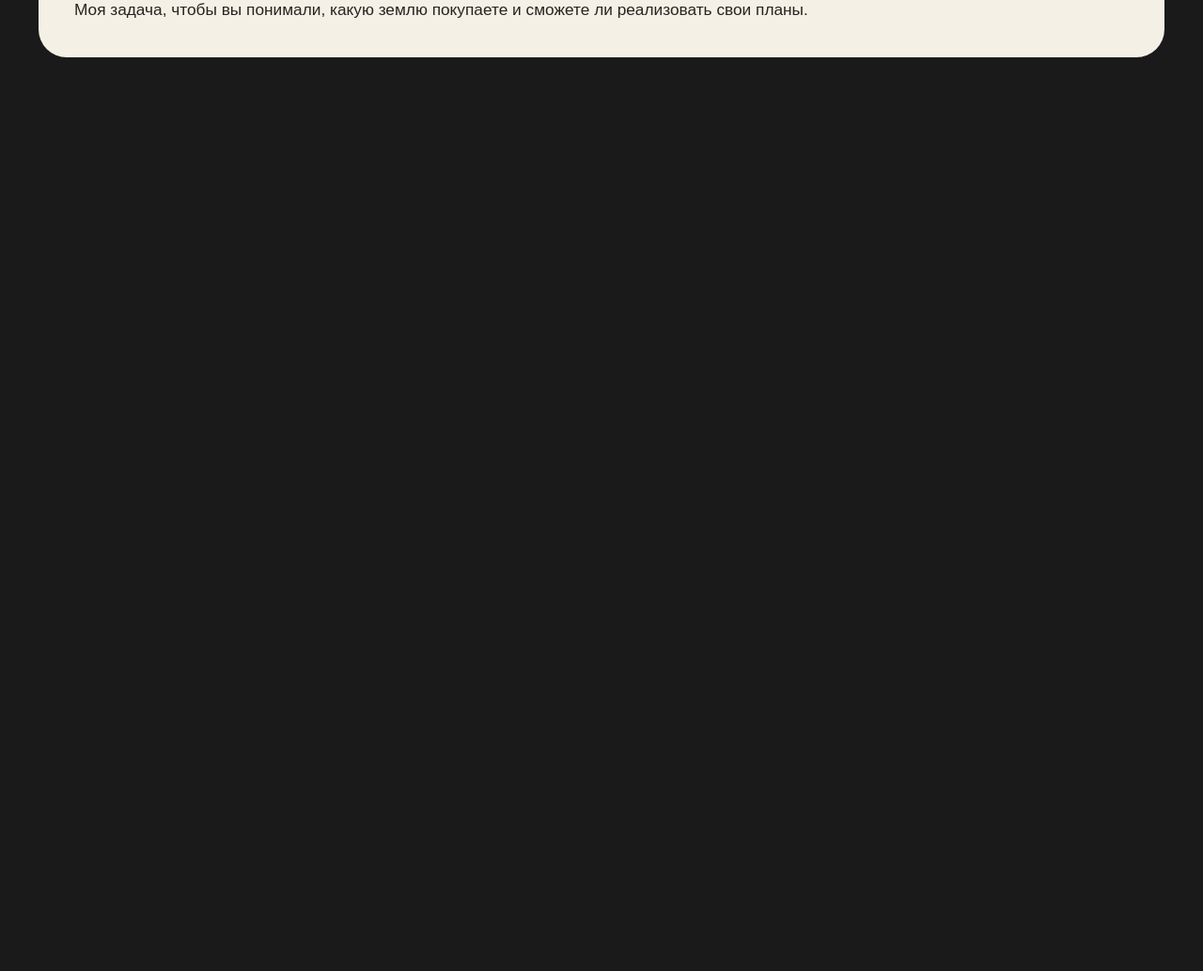
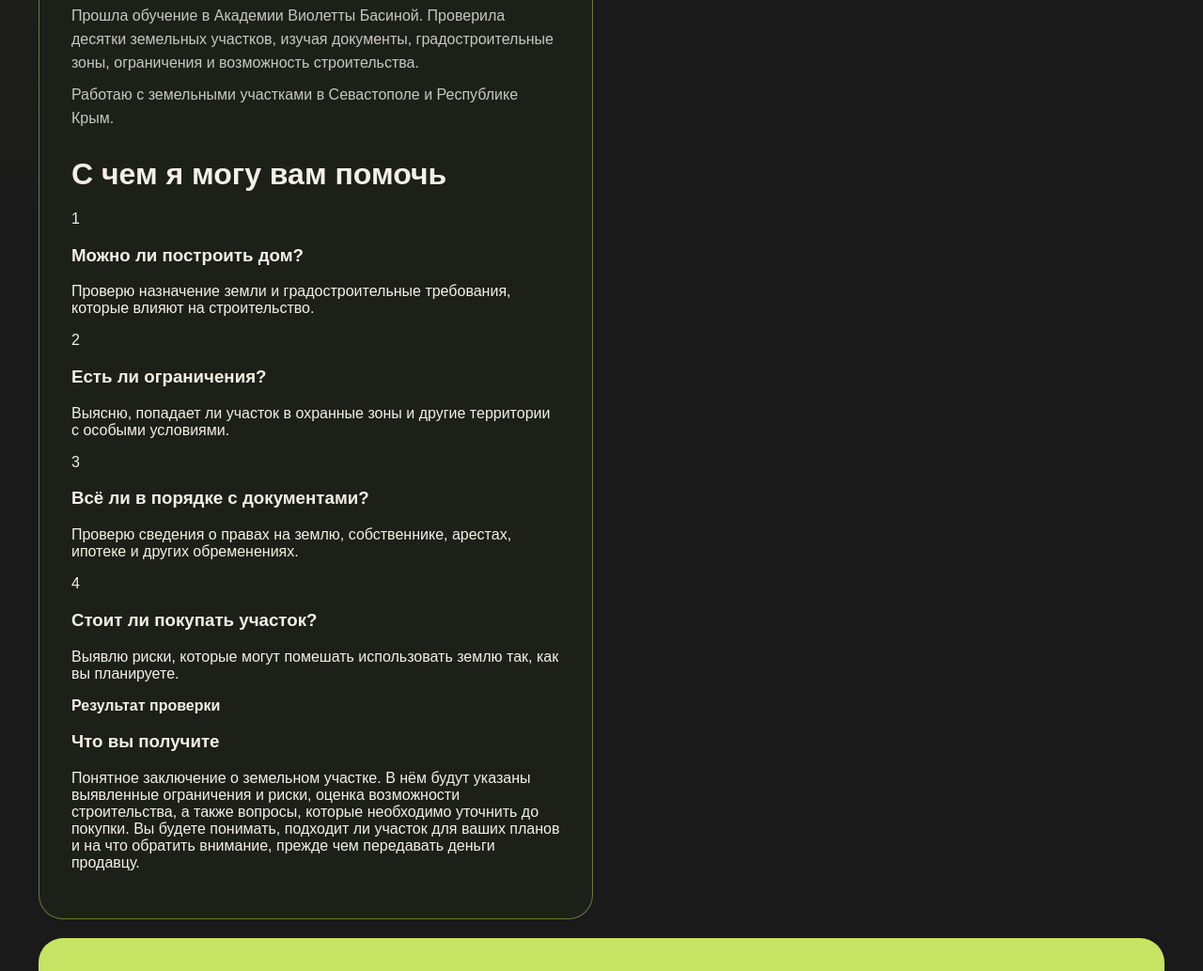
Before and after one commit to zverevaolga/zverevaolga, a plain HTML site: page index.html in a window 1280 px wide. Shown: the part 2280-3313 px from the top of the page at 94% size. Before the commit the page ends 2382 px from the top, so only its background shows below. Drawn offline with Linux system fonts and the light colour scheme.

Commit message:
Update index.html

```diff
--- a/index.html
+++ b/index.html
@@ -660,7 +660,105 @@
     </div>
 
   </article>
+<article class="info-card expert-card">
 
+  <div class="expert-photo">
+    <img
+      src="https://geocad.group/upload/iblock/2de/MZU6.jpg"
+      alt="Аэрофотоснимок земельных участков с обозначенными границами"
+      loading="lazy"
+    >
+  </div>
+
+  <div class="expert-content">
+
+    <p class="info-label">Ваш эксперт по земле</p>
+
+    <h2 class="info-title">Ольга Зверева</h2>
+
+    <p class="info-text">
+      Прошла обучение в Академии Виолетты Басиной.
+      Проверила десятки земельных участков, изучая
+      документы, градостроительные зоны, ограничения
+      и возможность строительства.
+    </p>
+
+    <p class="info-text">
+      Работаю с земельными участками в Севастополе
+      и Республике Крым.
+    </p>
+
+    <h2 class="info-title" style="margin-top: 28px;">
+      С чем я могу вам помочь
+    </h2>
+
+    <div class="expert-list">
+
+      <div class="expert-point">
+        <span class="expert-point-number">1</span>
+        <div>
+          <h3>Можно ли построить дом?</h3>
+          <p>
+            Проверю назначение земли и градостроительные требования,
+            которые влияют на строительство.
+          </p>
+        </div>
+      </div>
+
+      <div class="expert-point">
+        <span class="expert-point-number">2</span>
+        <div>
+          <h3>Есть ли ограничения?</h3>
+          <p>
+            Выясню, попадает ли участок в охранные зоны
+            и другие территории с особыми условиями.
+          </p>
+        </div>
+      </div>
+
+      <div class="expert-point">
+        <span class="expert-point-number">3</span>
+        <div>
+          <h3>Всё ли в порядке с документами?</h3>
+          <p>
+            Проверю сведения о правах на землю, собственнике,
+            арестах, ипотеке и других обременениях.
+          </p>
+        </div>
+      </div>
+
+      <div class="expert-point">
+        <span class="expert-point-number">4</span>
+        <div>
+          <h3>Стоит ли покупать участок?</h3>
+          <p>
+            Выявлю риски, которые могут помешать использовать
+            землю так, как вы планируете.
+          </p>
+        </div>
+      </div>
+
+    </div>
+
+  </div>
+
+  <div class="expert-result">
+
+    <strong>Результат проверки</strong>
+
+    <h3>Что вы получите</h3>
+
+    <p>
+      Понятное заключение о земельном участке. В нём будут указаны
+      выявленные ограничения и риски, оценка возможности строительства,
+      а также вопросы, которые необходимо уточнить до покупки.
+      Вы будете понимать, подходит ли участок для ваших планов
+      и на что обратить внимание, прежде чем передавать деньги продавцу.
+    </p>
+
+  </div>
+
+</article>
 </section>
 
 
```
